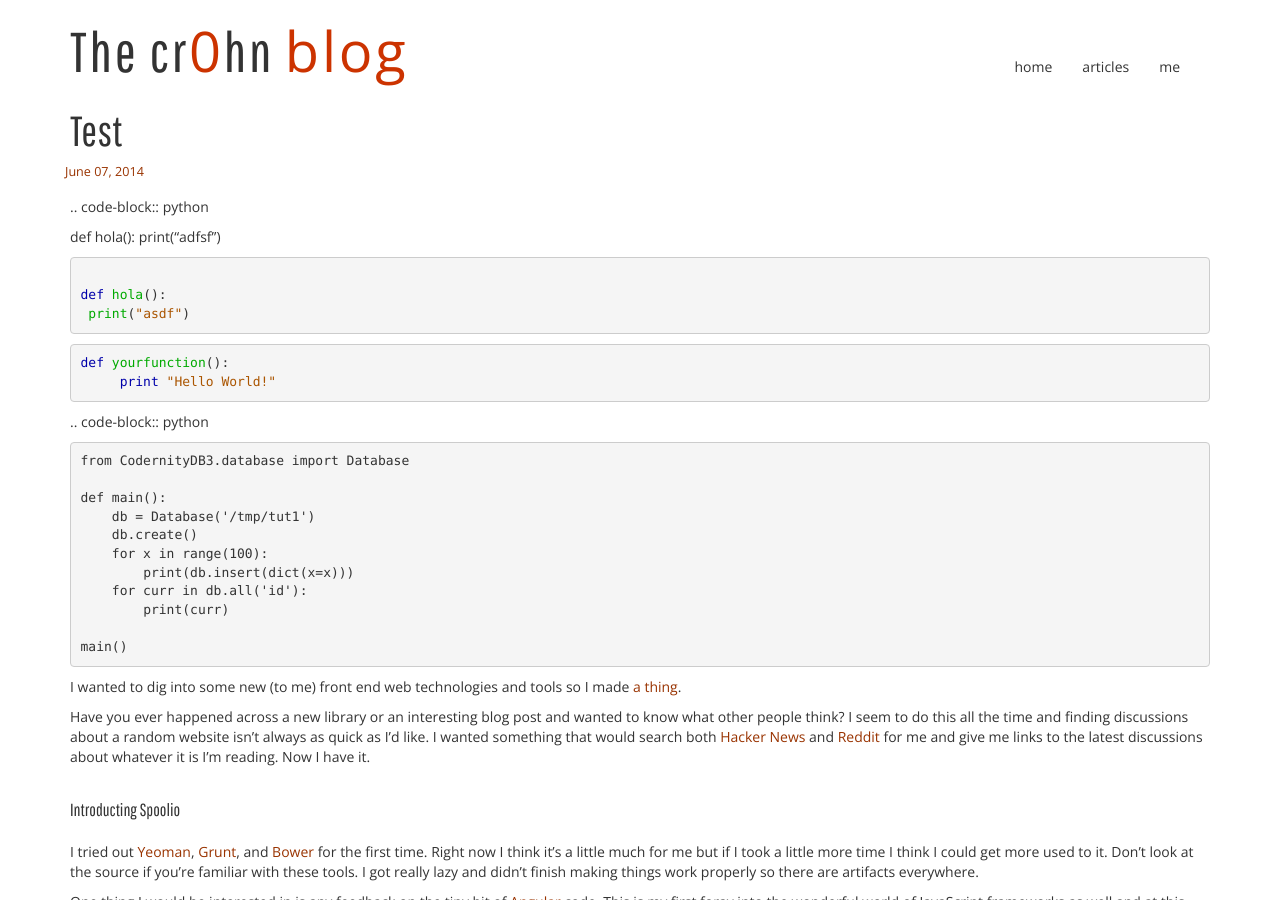
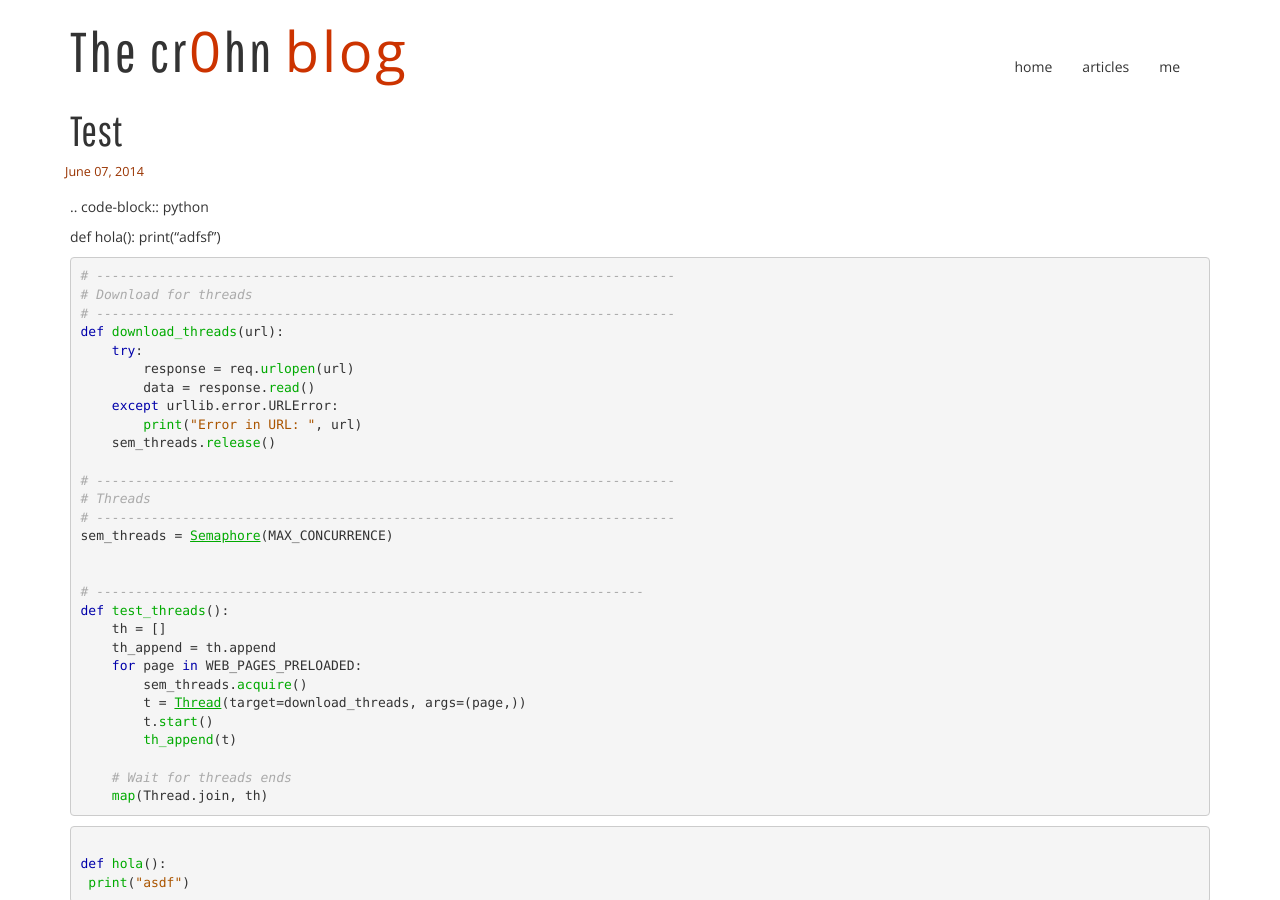
Before and after one commit to cr0hn/cr0hn.github.com, a Jekyll site: the page built from _posts/2014-6-07-test.md, in a window 1280 px wide and 900 px high. Built offline with Jekyll 4.4.1, drawn with Linux system fonts in a browser that asks for light colours; nearby versions of some CDN libraries; comment, search, counter and statistics services are not loaded.

Commit message:
Update 2014-6-07-test.md

````diff
--- a/_posts/2014-6-07-test.md
+++ b/_posts/2014-6-07-test.md
@@ -7,6 +7,44 @@ layout: post
 
  def hola():
   print("adfsf")
+
+
+
+{% highlight python lino %}
+
+# --------------------------------------------------------------------------
+# Download for threads
+# --------------------------------------------------------------------------
+def download_threads(url):
+    try:
+        response = req.urlopen(url)
+        data = response.read()
+    except urllib.error.URLError:
+        print("Error in URL: ", url)
+    sem_threads.release()
+
+# --------------------------------------------------------------------------
+# Threads
+# --------------------------------------------------------------------------
+sem_threads = Semaphore(MAX_CONCURRENCE)
+
+
+# ----------------------------------------------------------------------
+def test_threads():
+    th = []
+    th_append = th.append
+    for page in WEB_PAGES_PRELOADED:
+        sem_threads.acquire()
+        t = Thread(target=download_threads, args=(page,))
+        t.start()
+        th_append(t)
+
+    # Wait for threads ends
+    map(Thread.join, th)
+
+{% endhighlight %}
+
+
 
 ```python
 
````
